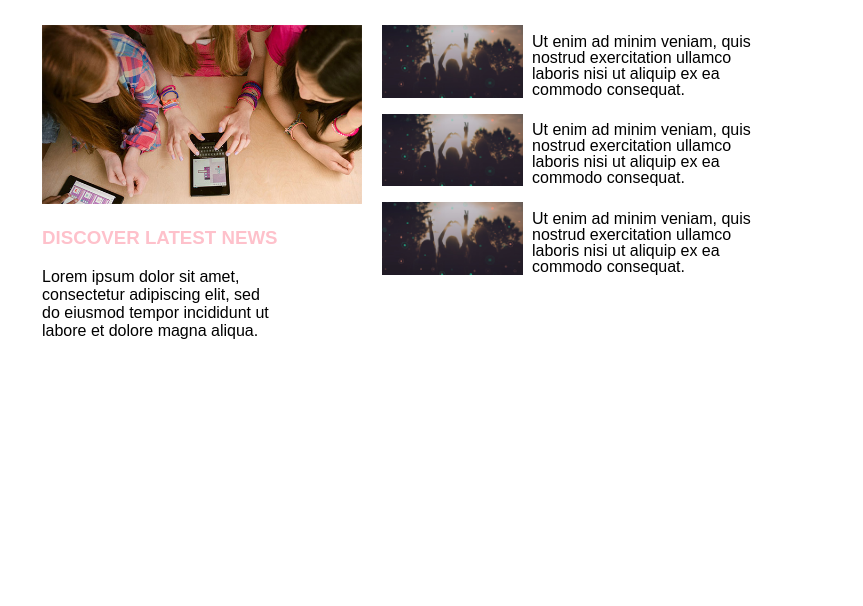
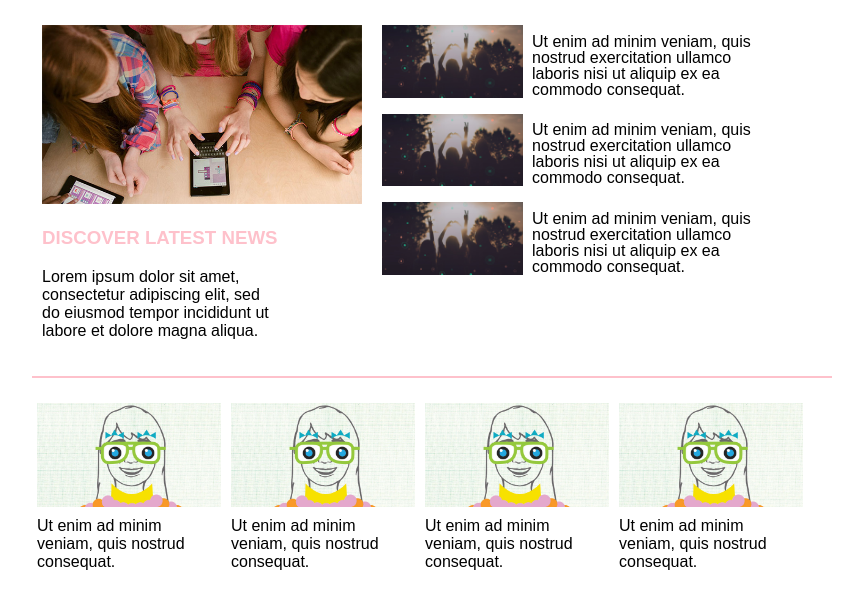
Before and after one commit to LLmarketer/The-Newspaper-Layout, a plain HTML site: page index.html in a window 1280 px wide. Shown: the part 194-800 px from the top of the page, without its empty margins (208-1071 px from the left). Drawn offline with Linux system fonts and the light colour scheme.

Commit message:
final commit with footer

```diff
--- a/index.html
+++ b/index.html
@@ -34,11 +34,49 @@
 			</p>
 		</li><!-- --><li class="news"><img class="news-images" src="./images/news.jpg"><p class="news-extract">Ut enim ad minim veniam, quis nostrud exercitation ullamco laboris nisi ut aliquip ex ea commodo consequat.</p>
 		</li><!-- --><li class="news"><img class="news-images" src="./images/news.jpg"><p class="news-extract">Ut enim ad minim veniam, quis nostrud exercitation ullamco laboris nisi ut aliquip ex ea commodo consequat.</p></li>
+	</ul></div>
+
+<div class="footer">
+	<div class="footer-news">
+	<ul id="footer-news-list">
+		<li id="footer-mini-blocks">
+			<img class="footer-images" src="./images/glasses.jpg">
+
+		</li>
+		<li id="footer-mini-blocks">
+			<img class="footer-images" src="./images/glasses.jpg">
+
+		</li>
+		<li id="footer-mini-blocks">
+			<img class="footer-images" src="./images/glasses.jpg">
+
+		</li>
+		<li id="footer-mini-blocks">
+			<img class="footer-images" src="./images/glasses.jpg">
+		</li>
+	</ul>
+<div class="footer-news">
+	<ul id="footer-news-list">
+		<li id="footer-mini-blocks">
+			<span class="footer-news-copy">Ut enim ad minim veniam, quis nostrud consequat. </span>
+
+		</li>
+		<li id="footer-mini-blocks">
+			<span class="footer-news-copy">Ut enim ad minim veniam, quis nostrud consequat. </span>
+
+		</li>
+		<li id="footer-mini-blocks">
+			<span class="footer-news-copy">Ut enim ad minim veniam, quis nostrud consequat. </span>
+
+		</li>
+		<li id="footer-mini-blocks">
+			<span class="footer-news-copy">Ut enim ad minim veniam, quis nostrud consequat. </span>
+		</li>
 	</ul>
 
+
 </div>
-
-<div class="footer"></div>
+</div>
 
 </div>
 </body>
--- a/main.css
+++ b/main.css
@@ -122,9 +122,6 @@ ul.main-right-news {
 	position: relative;
 	top:100px;
 	right: -50px;
-
-
-
 }
 
 .news{
@@ -148,3 +145,49 @@ ul.main-right-news {
 	width: 250px;
 	text-indent: 0;
 }
+
+/* footer starts */
+
+.footer {
+	border-top: 2px solid #fec1cb;
+	clear: both;
+	width: 100%;
+	padding-top: 20px;
+}
+
+.footer-news {
+	position: relative;
+	left: 0px;
+}
+
+#footer-news-list {
+	list-style-type: none;
+	width: 100%;
+	display: inline;
+  	float: left;
+  	margin: 0;
+  	padding: 0;
+
+}
+
+#footer-mini-blocks li {
+  float: left;
+}
+
+.footer-images {
+	width: 23%;
+	float: left;
+	margin: 5px;
+}
+
+.footer-news-copy {
+	float: left;
+    width: 23%;
+    margin: 5px;
+    text-align: justify-inter-word;
+
+}
+
+
+
+/* footer ends */
```
Also changed, not shown: images/glasses.jpg (added).
